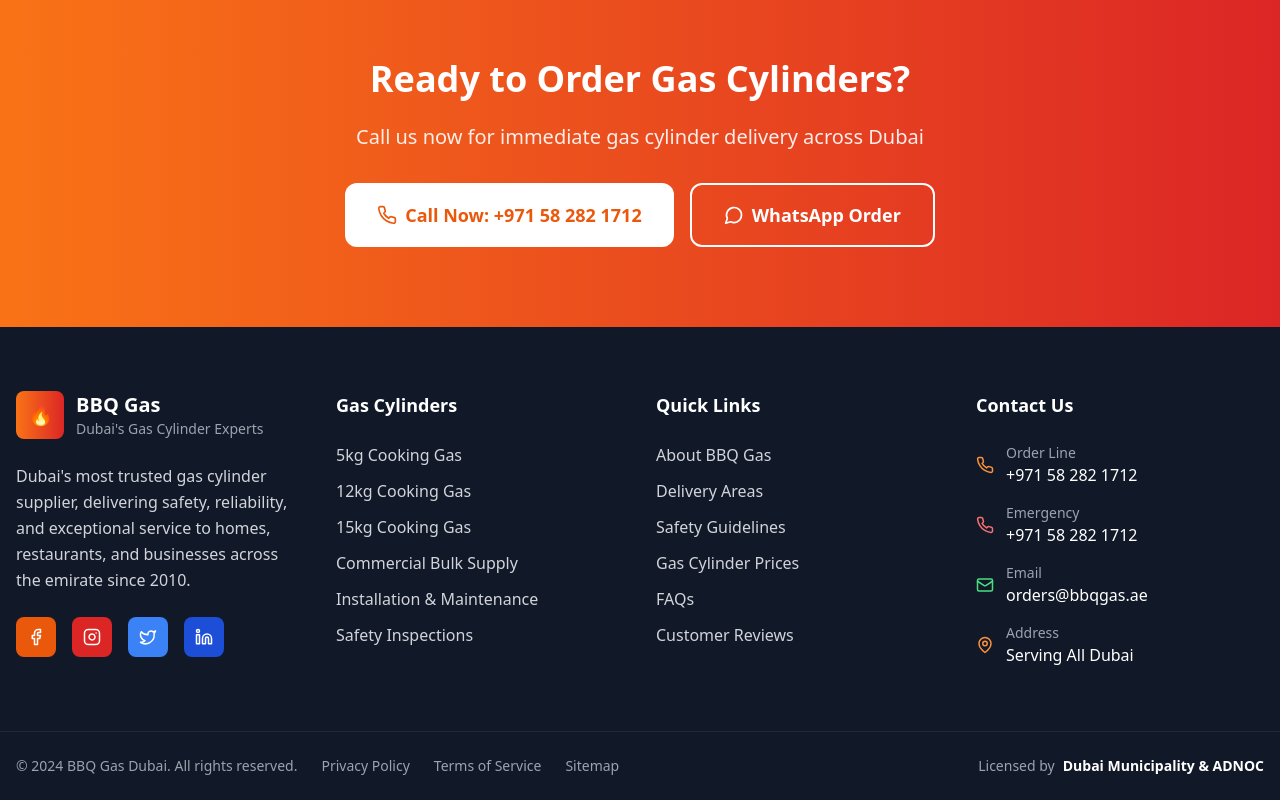
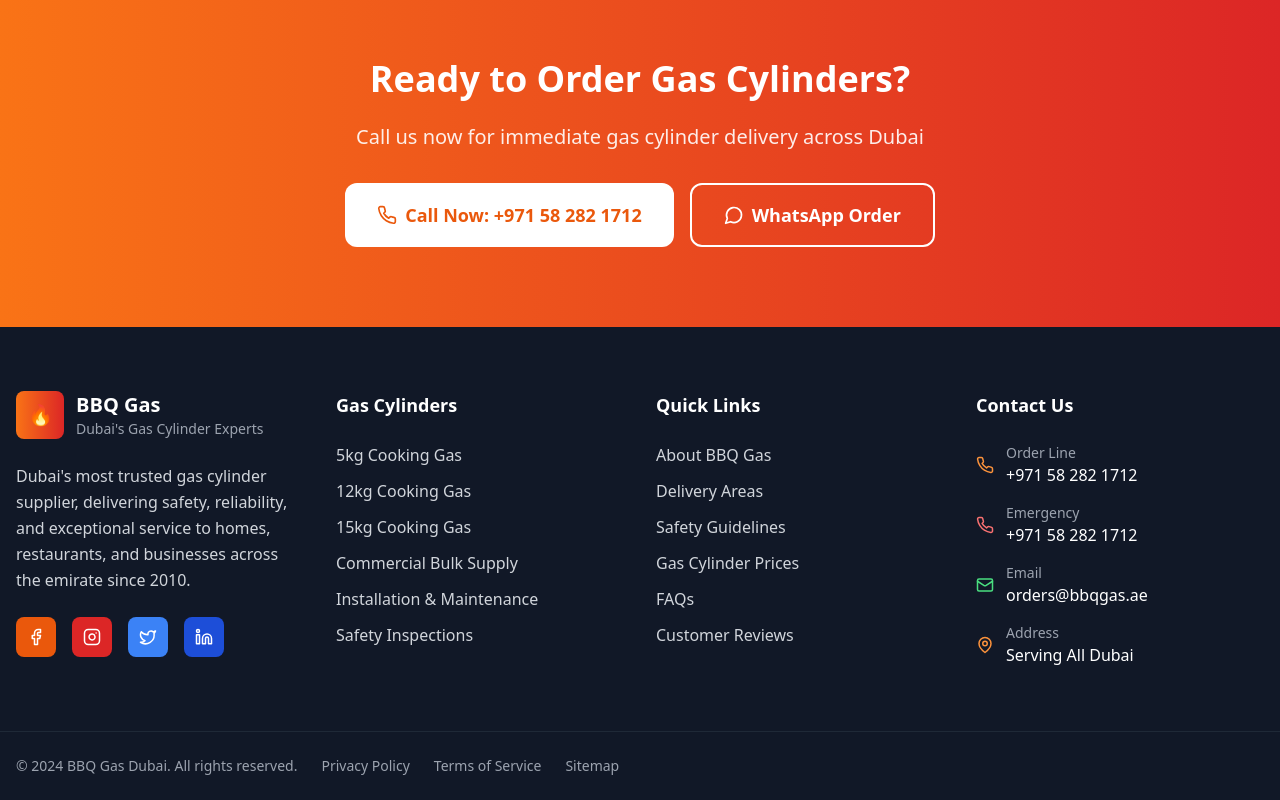
Before and after one commit to harshsood/bbq-final-one, a React (Vite) app: page /#/contact in a window 1280 px wide. Shown: the part 2237-3037 px from the top of the page. Built offline with nearby package versions, Linux system fonts and the light colour scheme.

Commit message:
Update Footer.tsx

```diff
--- a/src/components/Footer.tsx
+++ b/src/components/Footer.tsx
@@ -115,10 +115,6 @@
                 <a href="#" className="text-gray-400 hover:text-white transition-colors">Sitemap</a>
               </div>
             </div>
-            <div className="flex items-center space-x-2 text-sm text-gray-400 mt-4 md:mt-0">
-              <span>Licensed by</span>
-              <span className="text-white font-semibold">Dubai Municipality & ADNOC</span>
-            </div>
           </div>
         </div>
       </div>
```
